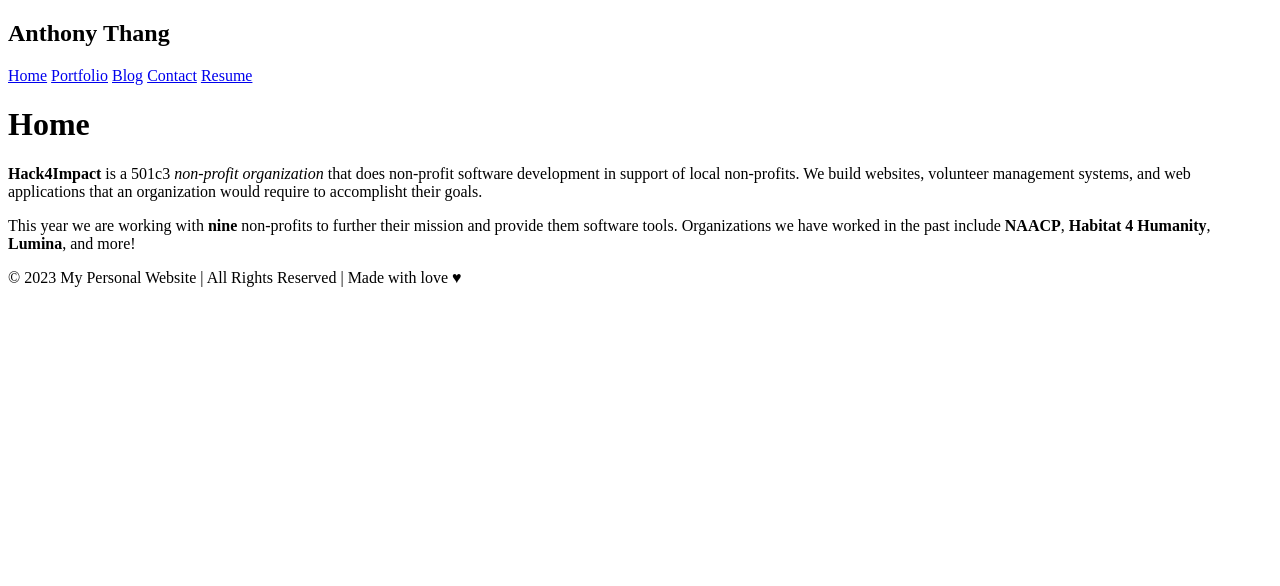
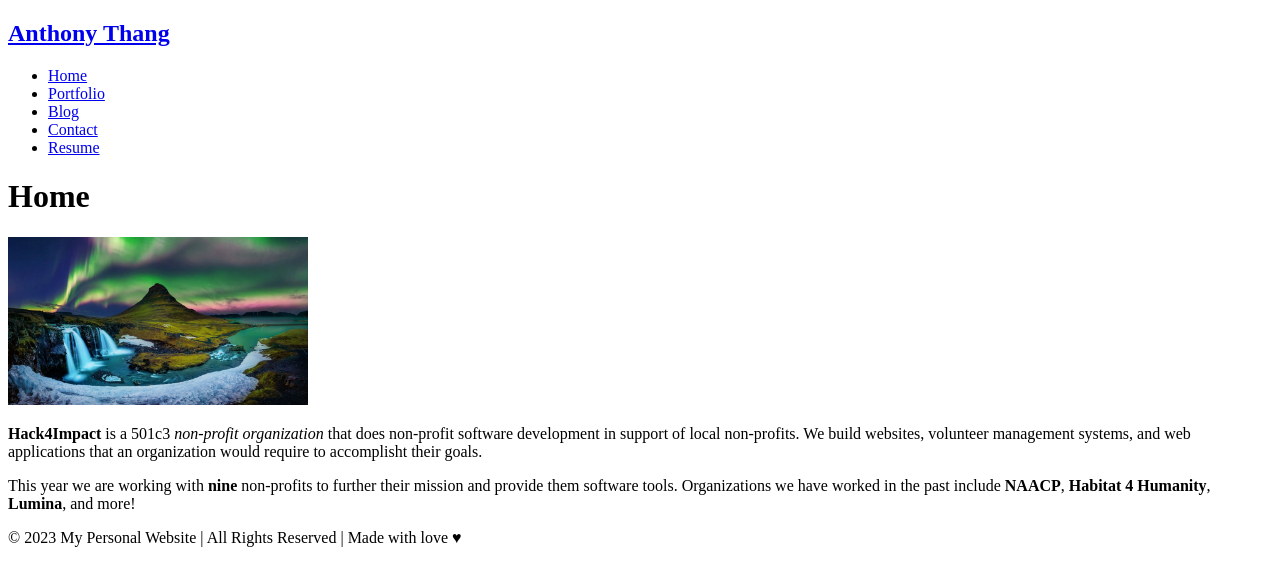
Before and after one commit to anthonythang1/anthonythang1.github.io, a plain HTML site: page index.html in a window 1280 px wide. Drawn offline with Linux system fonts and the light colour scheme.

Commit message:
feat: added lists to *.html

```diff
--- a/index.html
+++ b/index.html
@@ -5,17 +5,21 @@
   </head>
   <body>
     <nav class="navbar">
-        <h1 class="logo">Anthony Thang</h1>
-        <a href="index.html">Home</a>
-        <a href="portfolio.html">Portfolio</a>
-        <a href="blog.html">Blog</a>
-        <a href="contact.html">Contact</a>
-        <a href="resume.html">Resume</a>
+        <h1 class="logo"><a href="index.html">Anthony Thang</a></h1>
+        <ul class="nav-list">
+            <li><a href="index.html">Home</a></li>
+            <li><a href="portfolio.html">Portfolio</a></li>
+            <li><a href="blog.html">Blog</a></li>
+            <li><a href="contact.html">Contact</a></li>
+            <li><a href="resume.html">Resume</a></li>
+        </ul>
     </nav>
     <main>
       <h1 class="page-title">Home</h1>
       <div class="about">
-        <div class="about-image"></div>
+        <div class="about-image">
+            <img src="iceland.jpg" alt="Northern lights over iceland" width="300">
+        </div>
         <div class="about-text">
           <p>
             <strong>Hack4Impact</strong> is a 501c3
```
Also changed, not shown: blog.html (+8 -6 lines), contact.html (+8 -6 lines), portfolio.html (+8 -4 lines), resume.html (+8 -6 lines), iceland.jpg (added).
